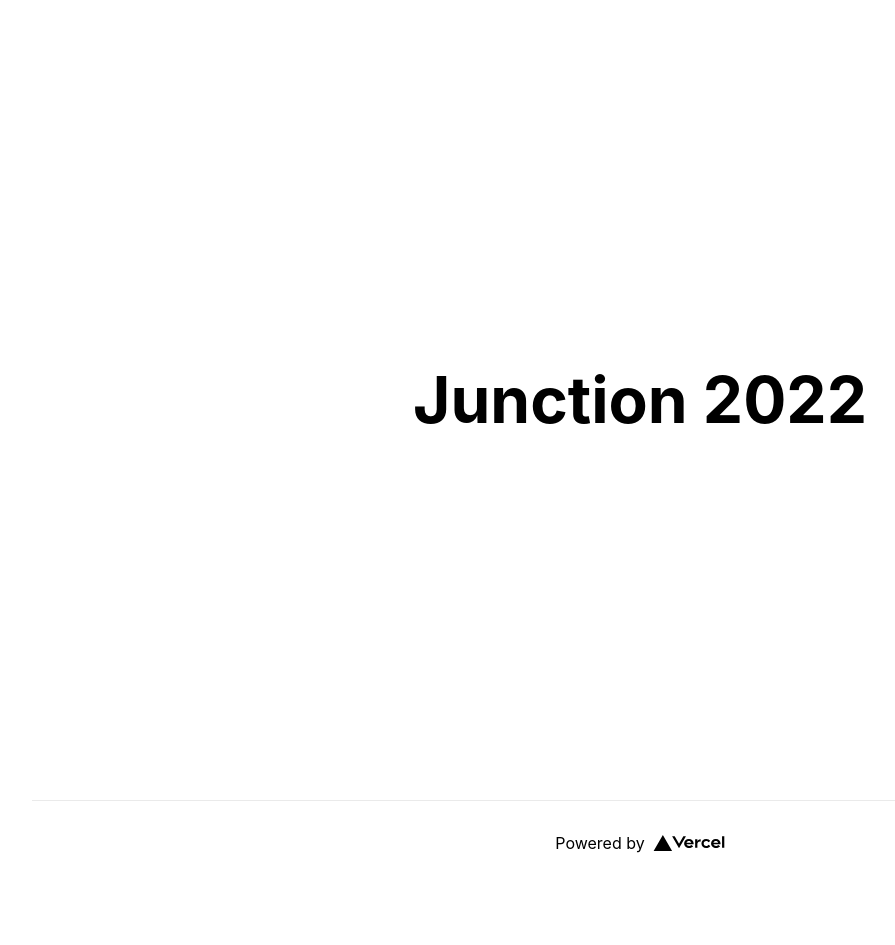
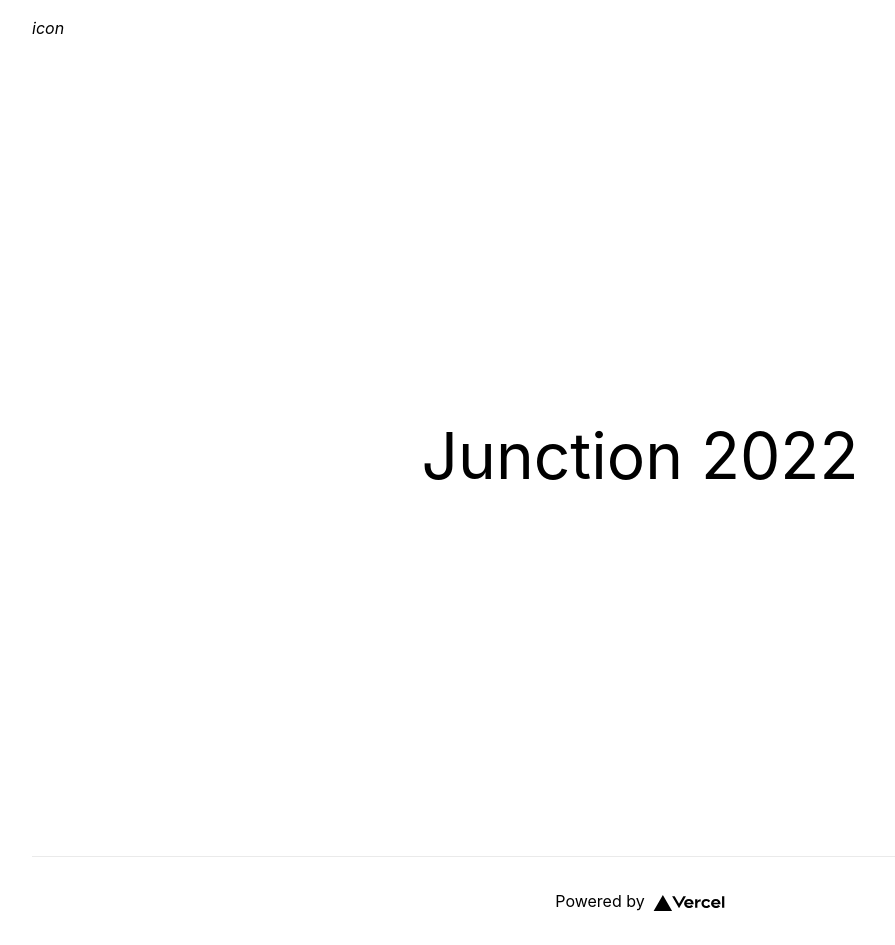
Before and after one commit to jimodayne/junction-2022, a Next.js app: page / in a window 1280 px wide. Shown: the whole page, without its empty margins (0-895 px from the left). Before the commit the page ends 885 px from the top, so only its background shows below. Built offline with nearby package versions, Linux system fonts and the light colour scheme.

Commit message:
feat: init nav

```diff
--- /dev/null
+++ b/src/components/Navbar/index.tsx
@@ -0,0 +1,15 @@
+import {useState} from "react";
+
+const Navbar = () => {
+    const [isToggle, setToggle] = useState(false);
+
+    return (
+        <nav className={`navbar ${isToggle ? "is-toggle" : ""} py-4`}>
+            <div className="navbar-burger js-navbar-burger">
+                <i className="ic-menu icon"> icon </i>
+            </div>
+        </nav>
+    );
+};
+
+export default Navbar;
--- a/src/pages/index.tsx
+++ b/src/pages/index.tsx
@@ -1,6 +1,7 @@
 import type {GetServerSideProps, NextPage} from "next";
 import Head from "next/head";
 import Image from "next/image";
+import Navbar from "src/components/Navbar";
 import PostCard from "src/components/PostCard";
 import {ResponseData} from "src/constants";
 import {IPost} from "src/service/PostService";
@@ -20,6 +21,8 @@ const Home = (props: HomeProps) => {
                 <meta name="description" content="Generated by create next app" />
                 <link rel="icon" href="/favicon.ico" />
             </Head>
+
+            <Navbar />
 
             <main className={styles.main}>
                 <h1 className={styles.title}>Junction 2022</h1>
--- a/src/styles/cms.css
+++ /dev/null
@@ -1,30 +0,0 @@
-@tailwind base;
-@tailwind components;
-@tailwind utilities;
-
-html,
-body {
-  padding: 0;
-  margin: 0;
-  font-family: -apple-system, BlinkMacSystemFont, Segoe UI, Roboto, Oxygen,
-    Ubuntu, Cantarell, Fira Sans, Droid Sans, Helvetica Neue, sans-serif;
-}
-
-a {
-  color: inherit;
-  text-decoration: none;
-}
-
-* {
-  box-sizing: border-box;
-}
-
-@media (prefers-color-scheme: dark) {
-  html {
-    color-scheme: dark;
-  }
-  body {
-    color: white;
-    background: black;
-  }
-}
--- a/tailwind.config.js
+++ b/tailwind.config.js
@@ -1,11 +1,8 @@
 /** @type {import('tailwindcss').Config} */
 module.exports = {
-  content: [
-    './src/pages/**/*.{js,ts,jsx,tsx}',
-    './src/components/**/*.{js,ts,jsx,tsx}',
-  ],
-  theme: {
-    extend: {},
-  },
-  plugins: [],
+    content: ["./src/pages/**/*.{js,ts,jsx,tsx}", "./src/components/**/*.{js,ts,jsx,tsx}"],
+    theme: {
+        extend: {},
+    },
+    plugins: [],
 };
```
Also changed, not shown: src/styles/globals.css (+6 -2 lines).
